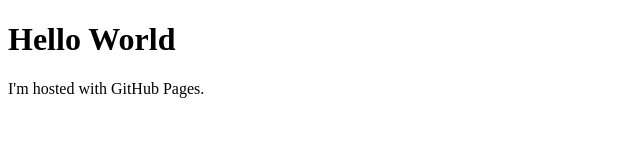
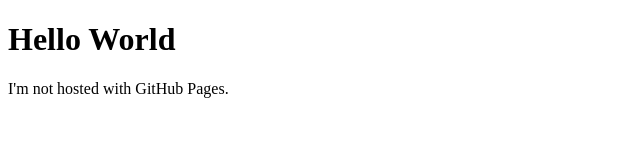
Before and after one commit to LyesDemri/lyesdemri.github.io, a plain HTML site: page index.html in a window 1280 px wide. Shown: the full height of the page, 0-640 px from the left. Drawn offline with Linux system fonts and the light colour scheme.

Commit message:
Second commit

```diff
--- a/index.html
+++ b/index.html
@@ -2,6 +2,6 @@
 <html>
 <body>
 <h1>Hello World</h1>
-<p>I'm hosted with GitHub Pages.</p>
+<p>I'm not hosted with GitHub Pages.</p>
 </body>
 </html>
```
